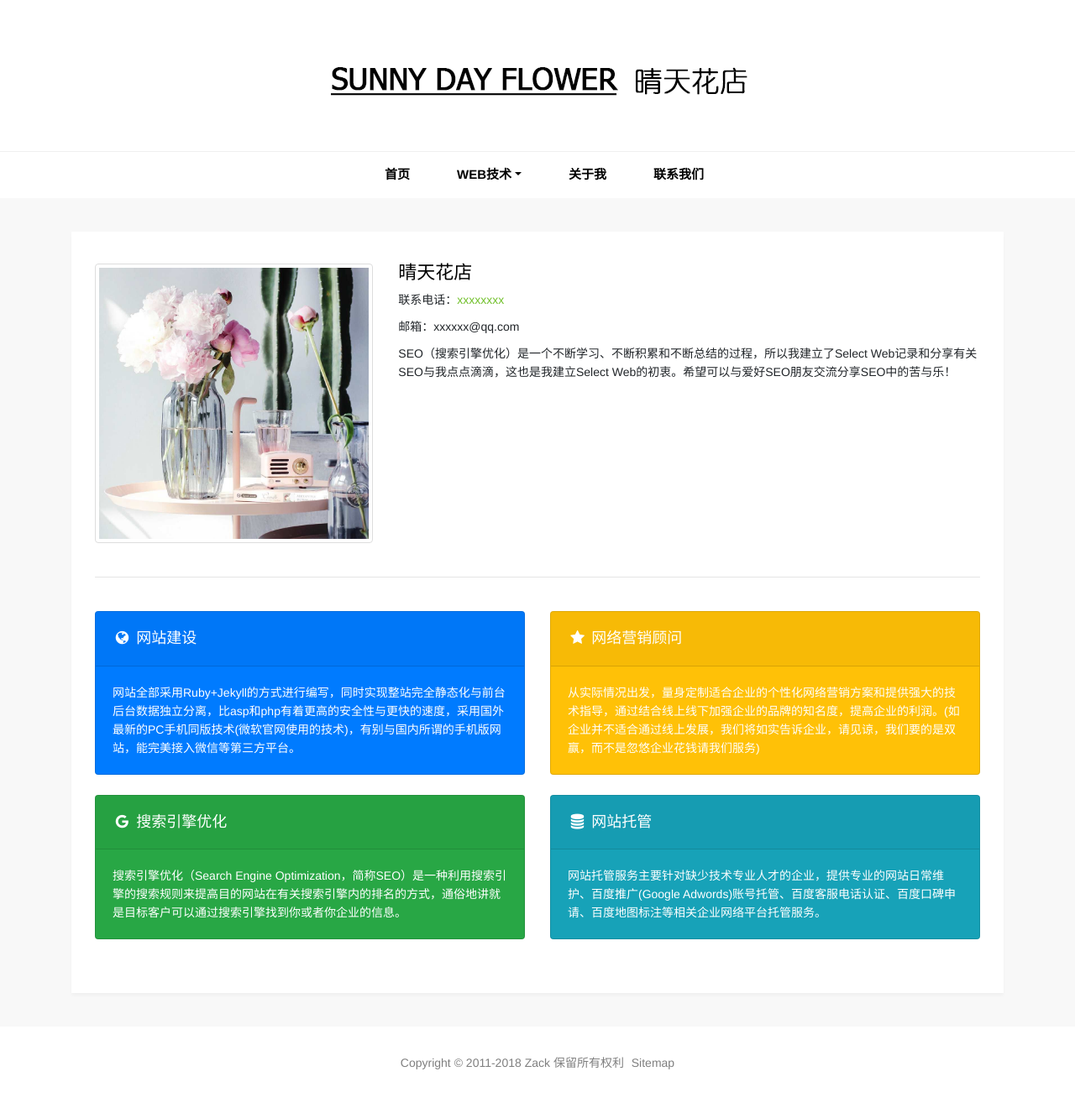
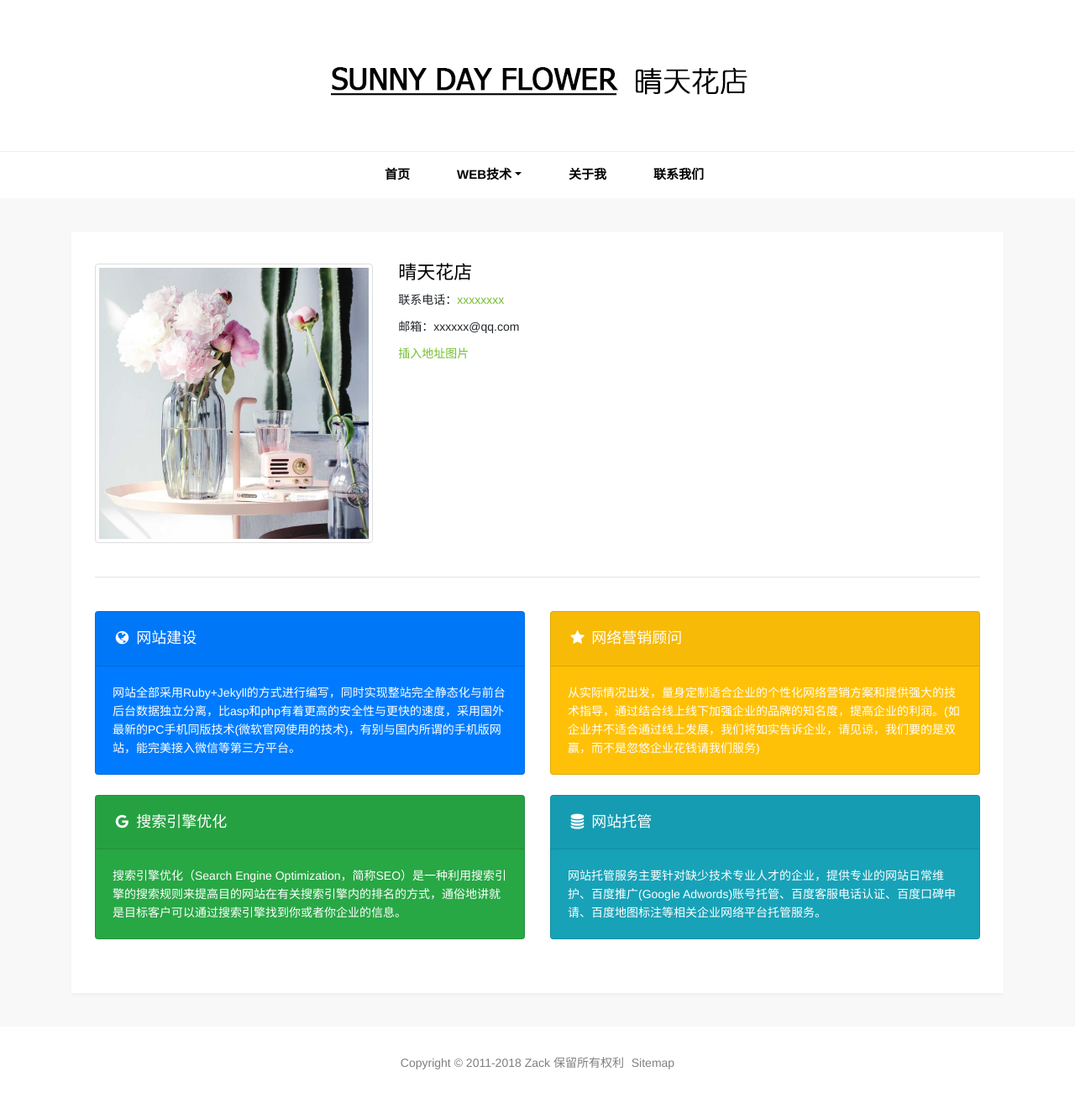
Before and after one commit to cshanyu/cshanyu.github.io, a Jekyll site: the page built from pages/contact.html, in a window 1280 px wide. Shown: the whole page at 84% size. Built offline with Jekyll 4.4.1, drawn with Linux system fonts in a browser that asks for light colours; comment, search, counter and statistics services are not loaded.

Commit message:
Update contact.html

```diff
--- a/pages/contact.html
+++ b/pages/contact.html
@@ -15,7 +15,7 @@ description: 鱼仔，顺德职业技术学院学生。
             <p class="post-title">晴天花店</p>
             <p>联系电话：<a href="tel:xxxxxxxx">xxxxxxxx</a></p>
             <p>邮箱：<a href:"mailto:xxxxxx@qq.com">xxxxxx@qq.com</a></p>
-            <p>SEO（搜索引擎优化）是一个不断学习、不断积累和不断总结的过程，所以我建立了Select Web记录和分享有关SEO与我点点滴滴，这也是我建立Select Web的初衷。希望可以与爱好SEO朋友交流分享SEO中的苦与乐！</p>
+            <p><a href="https://j.map.baidu.com/bZBKP"target="_blank">插入地址图片</a></p>
           </div>
           <div class="col-md-12 my-4"><hr></div>
           <div class="col-md-6">
```
